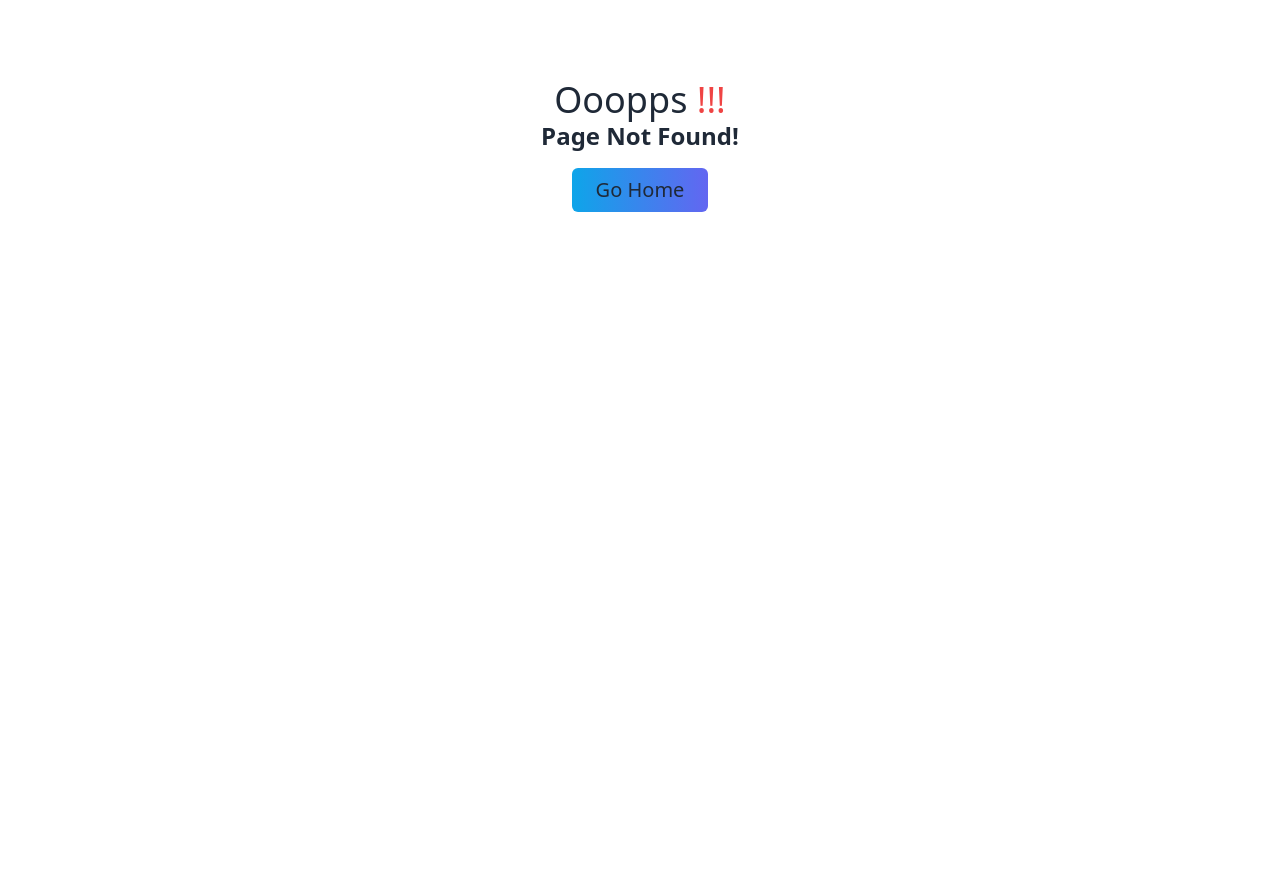
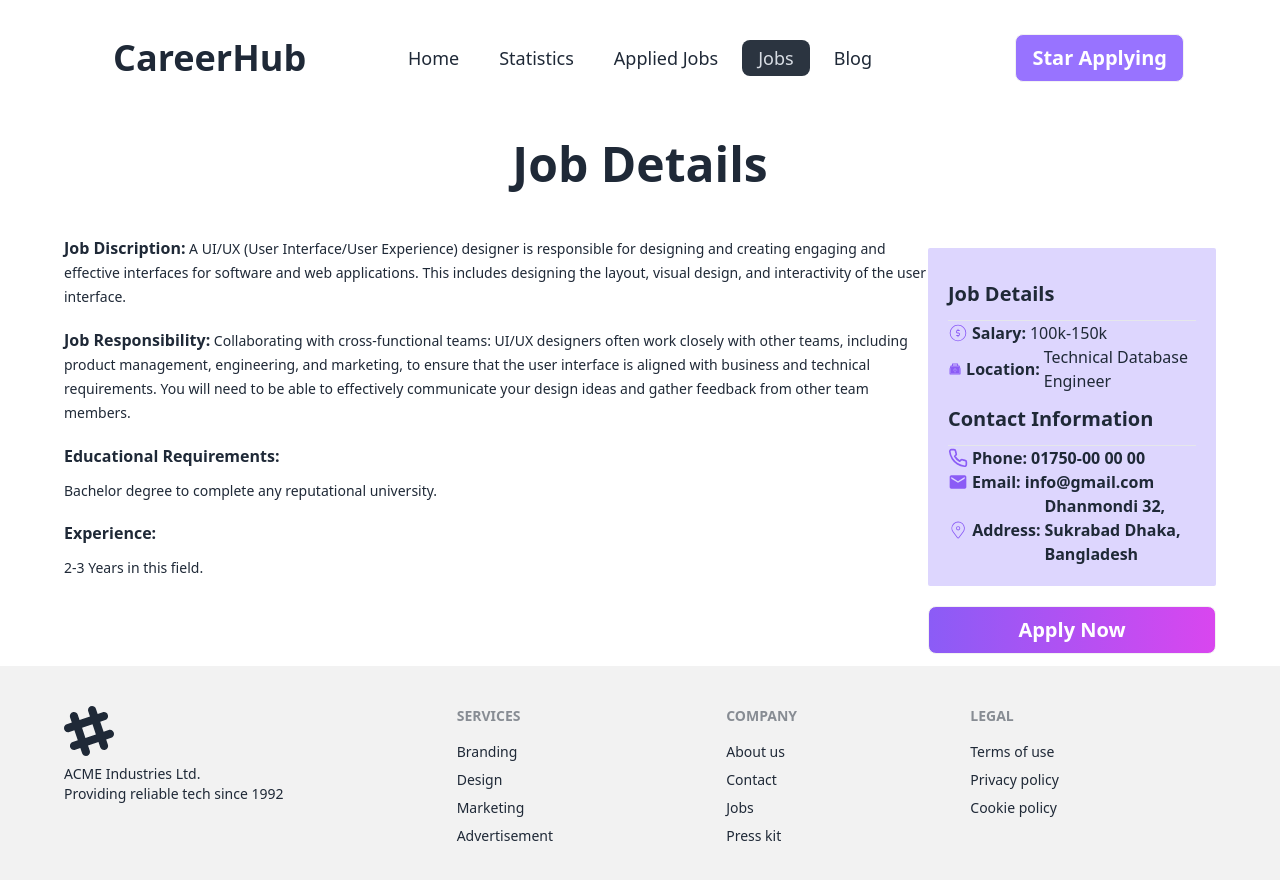
Before and after one commit to Sushil500530/Career_Hub_Router_Projects, a React (Vite) app: page /jobs/1 in a window 1280 px wide. Before the commit this address had no page. Shown: the top 880 px of the page. Before the commit the page ends 800 px from the top, so only its background shows below. Built offline with nearby package versions, Linux system fonts and the light colour scheme.

Commit message:
load job details and create page

```diff
--- a/src/Components/FeaturedJob/FeaturedJob.jsx
+++ b/src/Components/FeaturedJob/FeaturedJob.jsx
@@ -1,7 +1,9 @@
 import { CiLocationOn,CiDollar } from "react-icons/ci";
+import { Link } from "react-router-dom";
 const FeaturedJob = ({ job }) => {
-    const { company_name, logo, job_title, remote_or_onsite, location, salary, job_type } = job;
+    const { company_name, logo, job_title, remote_or_onsite, location, salary, job_type,id} = job;
 
+    // console.log(job);
     return (
         <div className="card card-compact border bg-base-100 shadow-xl py-10">
             <figure><img src={logo} alt="photo" /></figure>
@@ -17,7 +19,9 @@ const FeaturedJob = ({ job }) => {
                     <p className="flex"><CiDollar className="text-2xl font-bold" />{salary}</p>
                 </div>
                 <div className="card-actions">
-                    <button className="btn bg-gradient-to-r from-violet-500 to-fuchsia-500 text-xl capitalize text-white">View Details</button>
+                   <Link to={`/jobs/${id}`}>
+                      <button className="btn bg-gradient-to-r from-violet-500 to-fuchsia-500 text-xl capitalize text-white">View Details</button>
+                   </Link>
 
                 </div>
             </div>
--- a/src/Components/FeaturedJobs/FeaturedJobs.jsx
+++ b/src/Components/FeaturedJobs/FeaturedJobs.jsx
@@ -13,7 +13,7 @@ const FeaturedJobs = () => {
         .then(res => res.json())
         .then(data =>setJobs(data))
     },[]) ;
-    console.log(jobs);
+    // console.log(jobs);
   return (
     <div>
       <div className="text-center space-y-3">
--- /dev/null
+++ b/src/Components/JobDetails/JobDetails.jsx
@@ -0,0 +1,42 @@
+import { useLoaderData, useParams } from "react-router-dom";
+import { CiLocationOn, CiDollar } from "react-icons/ci";
+import { FiPhone, } from "react-icons/fi";
+import { AiTwotoneMedicineBox, } from "react-icons/ai";
+import { MdEmail, } from "react-icons/md";
+const JobDetails = () => {
+    const jobs = useLoaderData();
+    const { id } = useParams();
+    const IdInt = parseInt(id);
+    const job = jobs.find(job => job.id === IdInt);
+    const { job_description, job_responsibility, experiences, educational_requirements, salary, job_title, contact_information } = job;
+    console.log(job);
+    return (
+        <div>
+            <h2 className="text-5xl font-semibold text-center my-12">Job Details</h2>
+            <div className="grid md:grid-cols-4">
+                <div className=" md:col-span-3 space-y-5">
+                    <h2 className="font-bold">Job Discription:<small className="font-normal text-[14px]"> {job_description}</small></h2>
+                    <h2 className="font-bold">Job Responsibility:<small className="font-normal text-[14px]"> {job_responsibility}</small></h2>
+                    <h2 className="font-bold">Educational Requirements:<p className="font-normal text-[14px] my-3"> {educational_requirements}</p></h2>
+                    <h2 className="font-bold">Experience:<p className="font-normal text-[14px] my-3"> {experiences}</p></h2>
+                </div>
+                <div className="my-3">
+                    <div className="bg-violet-200 rounded-sm p-5">
+                        <h1 className="font-bold text-xl my-3">Job Details</h1>
+                        <hr />
+                        <h2 className="font-bold flex gap-1  items-center"><CiDollar className="text-xl text-violet-500" />Salary: <span className="font-normal">{salary}</span></h2>
+                        <h2 className="font-bold flex gap-1 items-center"><AiTwotoneMedicineBox className="text-xl text-violet-500" />Location: <span className="font-normal">{job_title}</span></h2>
+                        <h1 className="font-bold text-xl my-3">Contact Information</h1>
+                        <hr />
+                        <h2 className="font-bold flex gap-1 items-center"><FiPhone className="text-xl text-violet-500" />Phone: <span className="font-semibold">{contact_information.phone}</span></h2>
+                        <h2 className="font-bold flex gap-1 items-center"><MdEmail className="text-xl text-violet-500" />Email: <span className="font-semibold">{contact_information.email}</span></h2>
+                        <h2 className="font-bold flex gap-1 items-center"><CiLocationOn className="text-5xl text-violet-500" />Address: <span className="font-semibold">{contact_information.address}</span></h2>
+                    </div>
+                      <button className="btn w-full bg-gradient-to-r from-violet-500 to-fuchsia-500 text-xl mt-5 capitalize text-white">Apply Now</button>
+                </div>
+            </div>
+        </div>
+    );
+};
+
+export default JobDetails;
--- a/src/main.jsx
+++ b/src/main.jsx
@@ -7,6 +7,7 @@ import Root from './Components/Root/Root';
 import Error from './Components/Error/Error';
 import Home from './Components/Home/Home';
 import ApliedJob from './Components/ApliedJob/ApliedJob';
+import JobDetails from './Components/JobDetails/JobDetails';
 
 const router = createBrowserRouter([
   {
@@ -30,6 +31,11 @@ const router = createBrowserRouter([
       },
       {
         path: "/jobs"
+      },
+      {
+        path: "/jobs/:id",
+        loader: () => fetch('../public/jobs.json') , // do not load all data,load only name
+        element: <JobDetails></JobDetails>
       }
     ]
   },
```
